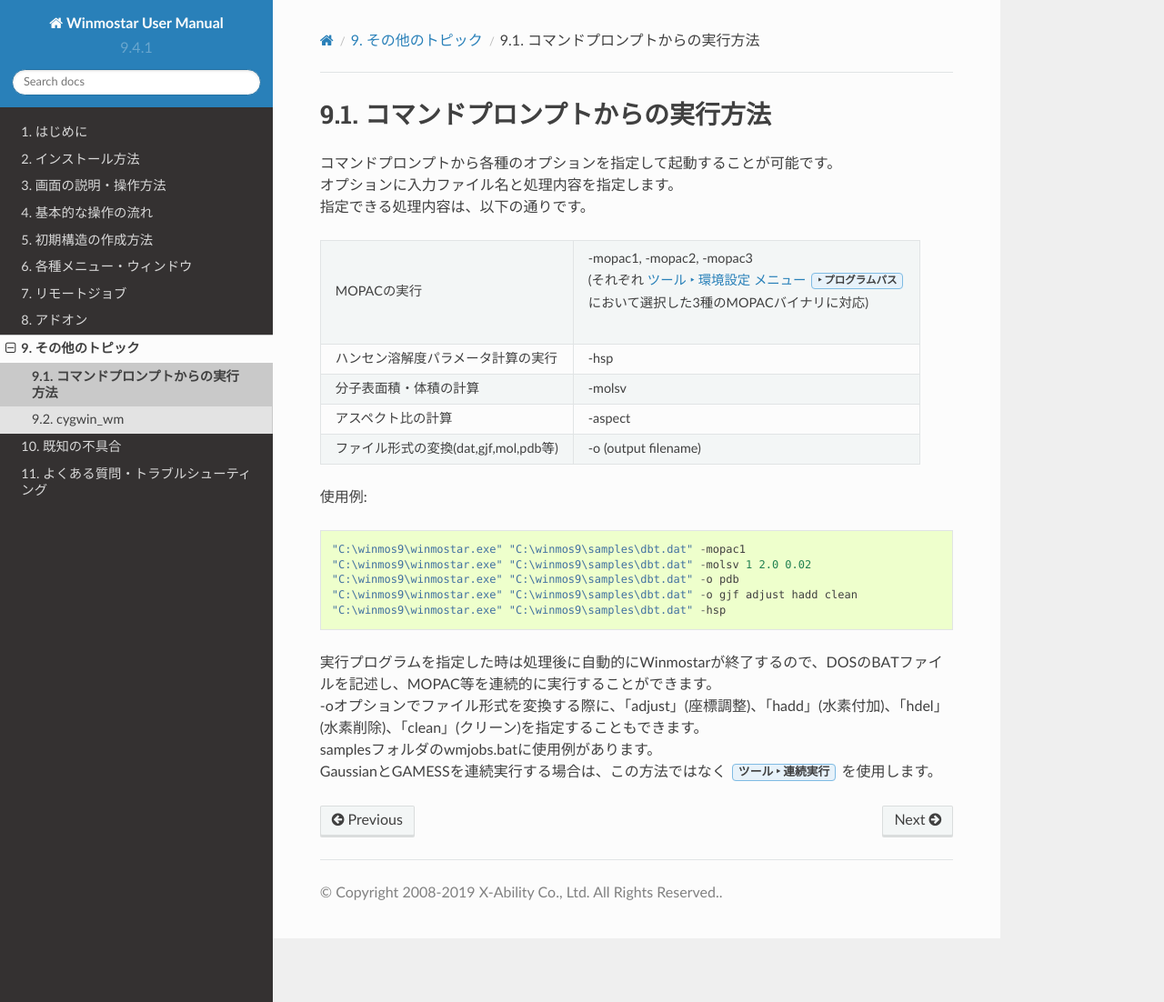
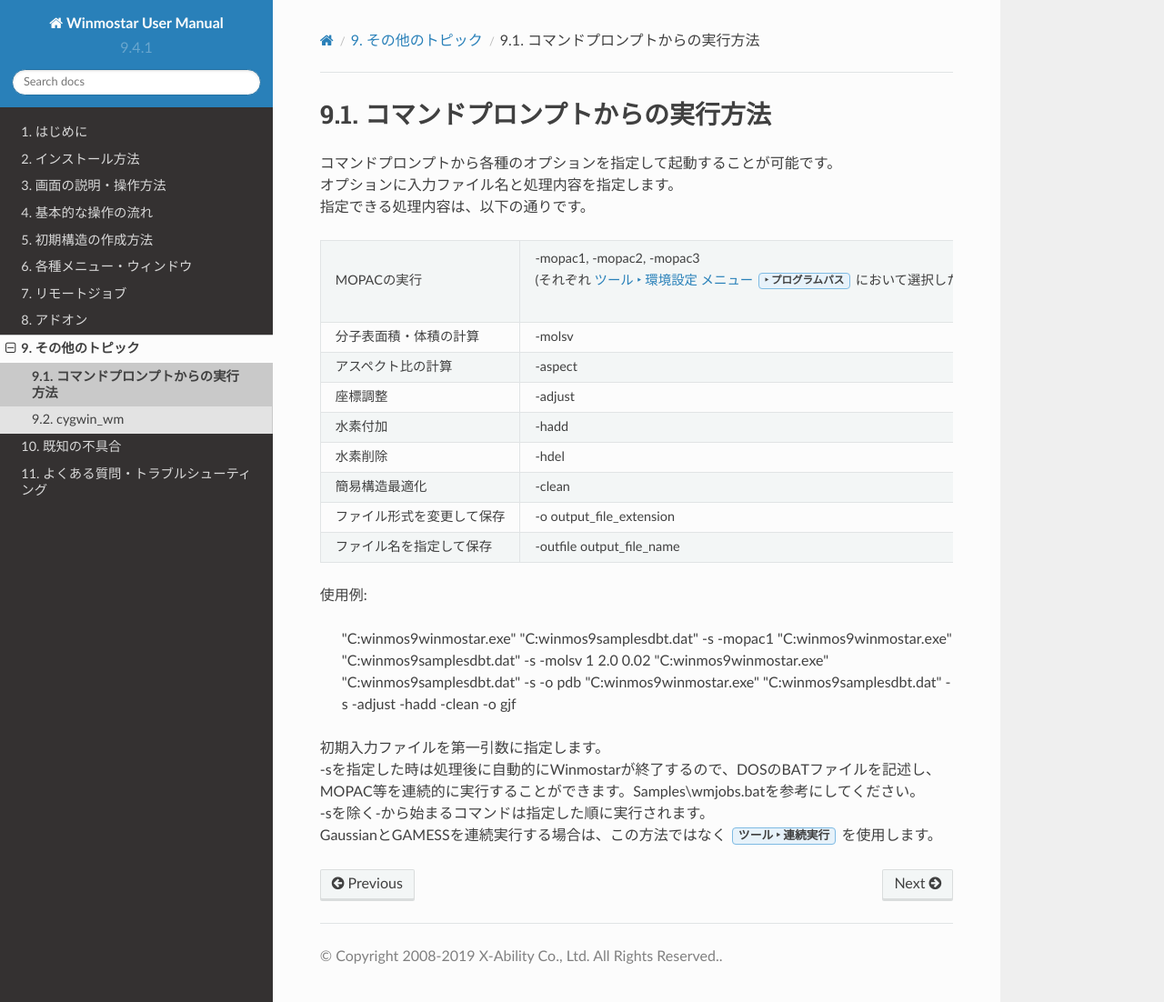
Before and after one commit to X-Ability/winmostar_doc, a Sphinx documentation site: the page built from source/advanced/commandline.rst, in a window 1280 px wide and 1102 px high. Shown: the whole window at 91% size. Built offline with Sphinx 7.4.7 and the Read the Docs theme 2.0.0, drawn with Linux system fonts in a browser that asks for light colours.

Commit message:
コマンドライン実行仕様変更

```diff
--- a/source/advanced/commandline.rst
+++ b/source/advanced/commandline.rst
@@ -11,26 +11,32 @@
 
    * - MOPACの実行
      - | -mopac1, -mopac2, -mopac3
-       | (それぞれ :ref:`preferences_top` :menuselection:`--> プログラムパス`
-       | において選択した3種のMOPACバイナリに対応)
-   * - ハンセン溶解度パラメータ計算の実行
-     - -hsp
+       | (それぞれ :ref:`preferences_top` :menuselection:`--> プログラムパス` において選択した3種のMOPACバイナリに対応)
    * - 分子表面積・体積の計算
      - -molsv
    * - アスペクト比の計算
      - -aspect
-   * - ファイル形式の変換(dat,gjf,mol,pdb等)
-     - -o (output filename)
+   * - 座標調整
+     - -adjust
+   * - 水素付加
+     - -hadd
+   * - 水素削除
+     - -hdel
+   * - 簡易構造最適化
+     - -clean
+   * - ファイル形式を変更して保存
+     - -o output_file_extension
+   * - ファイル名を指定して保存
+     - -outfile output_file_name
 
-使用例::
+使用例:
 
-   "C:\winmos9\winmostar.exe" "C:\winmos9\samples\dbt.dat" -mopac1
-   "C:\winmos9\winmostar.exe" "C:\winmos9\samples\dbt.dat" -molsv 1 2.0 0.02
-   "C:\winmos9\winmostar.exe" "C:\winmos9\samples\dbt.dat" -o pdb
-   "C:\winmos9\winmostar.exe" "C:\winmos9\samples\dbt.dat" -o gjf adjust hadd clean
-   "C:\winmos9\winmostar.exe" "C:\winmos9\samples\dbt.dat" -hsp
+   "C:\winmos9\winmostar.exe" "C:\winmos9\samples\dbt.dat" -s -mopac1
+   "C:\winmos9\winmostar.exe" "C:\winmos9\samples\dbt.dat" -s -molsv 1 2.0 0.02
+   "C:\winmos9\winmostar.exe" "C:\winmos9\samples\dbt.dat" -s -o pdb
+   "C:\winmos9\winmostar.exe" "C:\winmos9\samples\dbt.dat" -s -adjust -hadd -clean -o gjf
 
-| 実行プログラムを指定した時は処理後に自動的にWinmostarが終了するので、DOSのBATファイルを記述し、MOPAC等を連続的に実行することができます。
-| -oオプションでファイル形式を変換する際に、「adjust」(座標調整)、「hadd」(水素付加)、「hdel」(水素削除)、「clean」(クリーン)を指定することもできます。
-| samplesフォルダのwmjobs.batに使用例があります。
+| 初期入力ファイルを第一引数に指定します。
+| -sを指定した時は処理後に自動的にWinmostarが終了するので、DOSのBATファイルを記述し、MOPAC等を連続的に実行することができます。Samples\\wmjobs.batを参考にしてください。
+| -sを除く-から始まるコマンドは指定した順に実行されます。
 | GaussianとGAMESSを連続実行する場合は、この方法ではなく :menuselection:`ツール --> 連続実行` を使用します。
```
Also changed, not shown: 1 other file.
